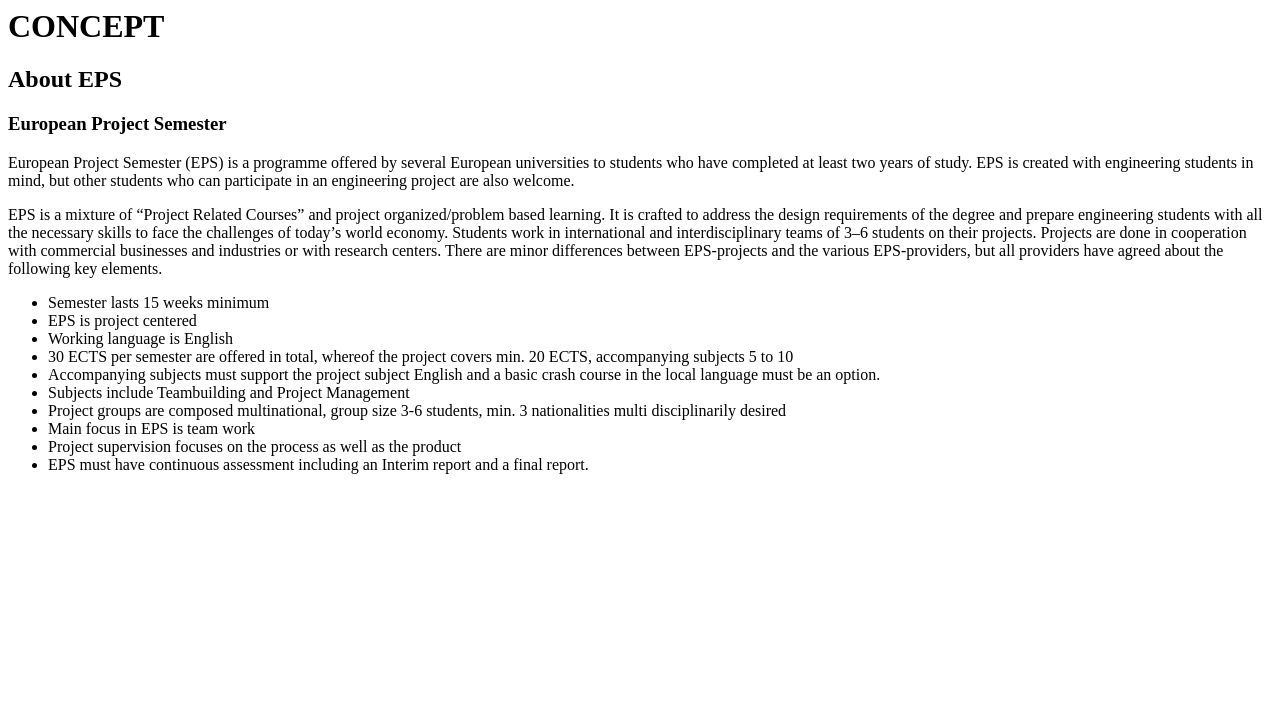
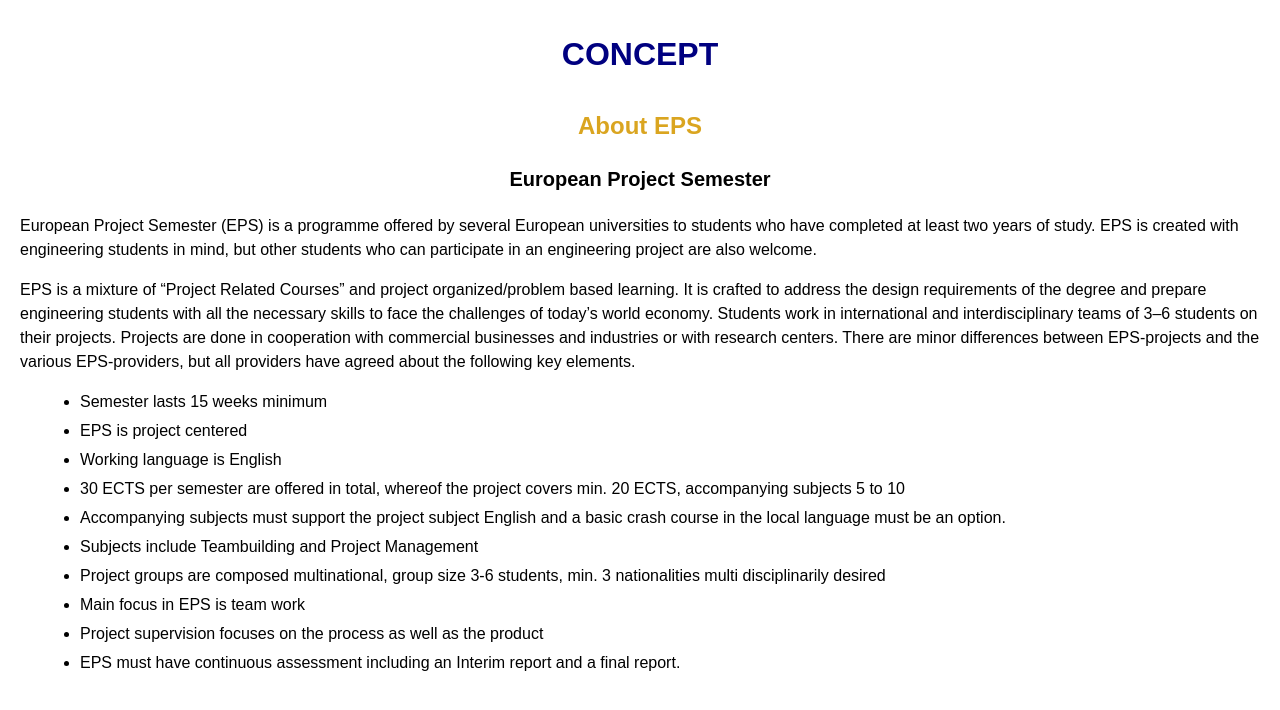
Before and after one commit to natml-dev/DATA1200-valgfrioppgave2, a plain HTML site: page index.html in a window 1280 px wide. Drawn offline with Linux system fonts and the light colour scheme.

Commit message:
Added CSS style

```diff
--- a/index.html
+++ b/index.html
@@ -3,6 +3,43 @@
         <head>
             <meta charset ="utf-8">
             <title>Concept | European Project Semester</title>
+            <style>
+                body {
+                    font-family: Arial, sans-serif;
+                    margin: 20px;
+                    line-height: 1.5;
+
+                }
+                h1 {
+                    color: navy;
+                    text-align: center;
+                    font-size: 32px;
+                    font-weight: bold;
+                    margin-bottom: 30px;
+                    margin-top: 30px;
+                }
+                h2{ color:goldenrod;
+                    text-align: center;
+                    font-size: 24px;
+                    font-weight: bold;
+                }
+                h3{
+                    text-align: center;
+                    font-size: 20px;
+                }
+                p {
+                    font-size: 16px;
+                }
+                ul {
+                    margin-top: 10px;
+                    margin-left: 20px;
+                }
+                li{
+                    margin-bottom: 5px;
+                }
+
+
+            </style>
         </head>
         <body>
             <h1>CONCEPT</h1>
```
